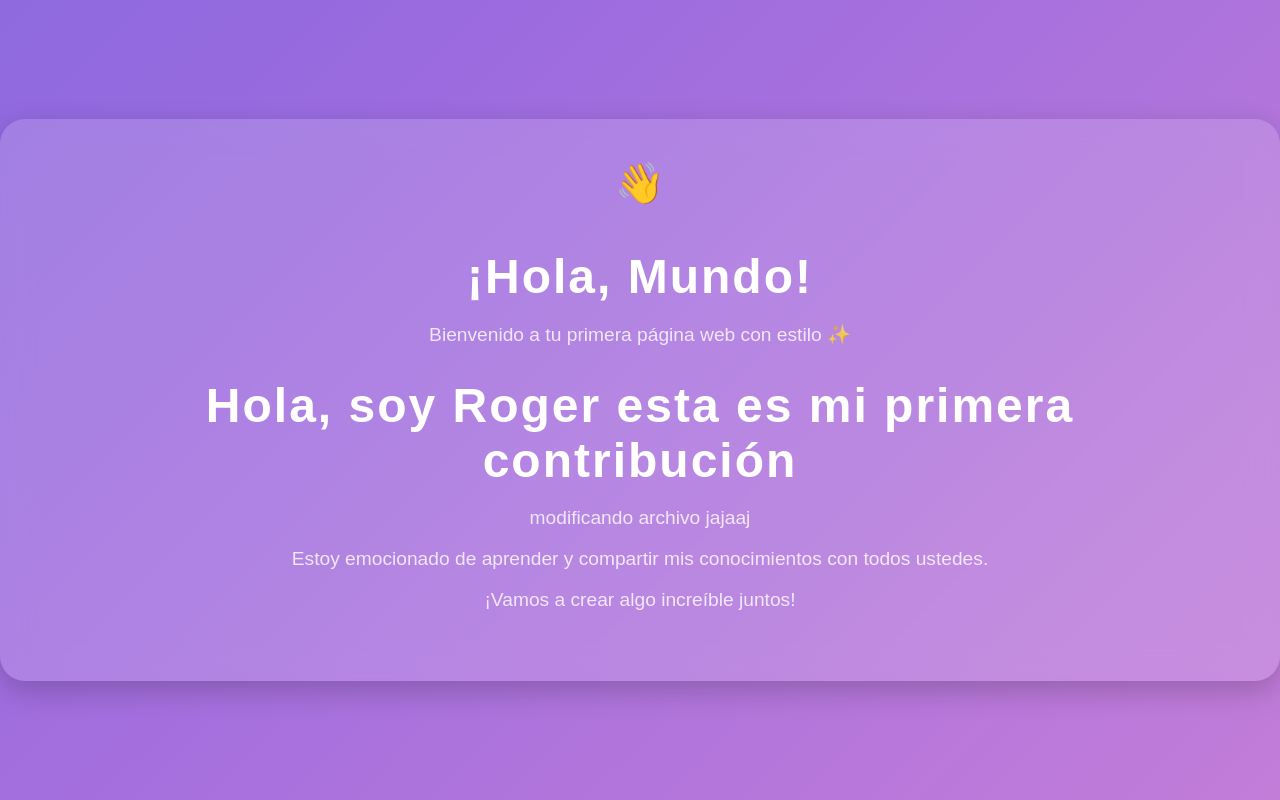
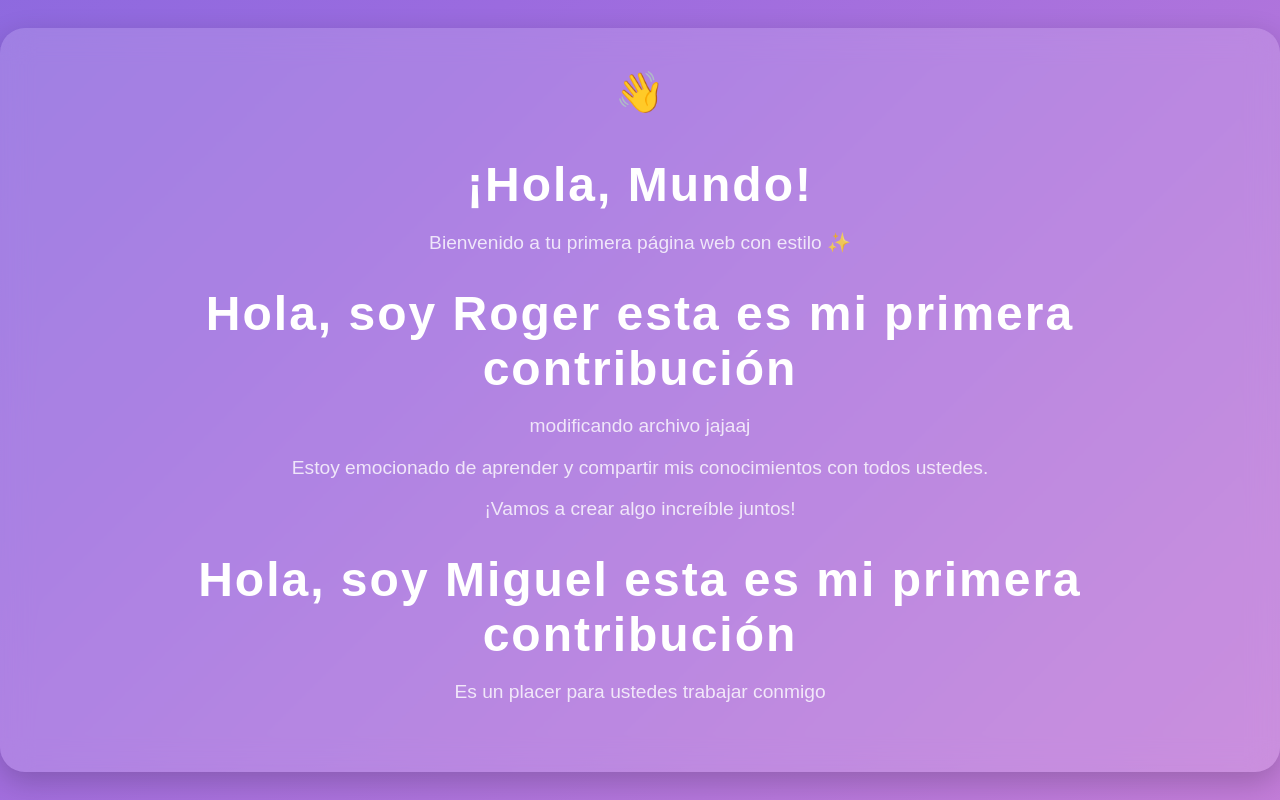
Before and after one commit to MLopezCamp/Hola-mundo, a plain HTML site: page index.html in a window 1280 px wide. Drawn offline with Linux system fonts and the light colour scheme.

Commit message:
Ajustando Con Primera Contribución

```diff
--- a/index.html
+++ b/index.html
@@ -73,6 +73,9 @@
     <p>modificando archivo jajaaj</p>
     <p>Estoy emocionado de aprender y compartir mis conocimientos con todos ustedes.</p>
     <p>¡Vamos a crear algo increíble juntos!</p>
+    <h1>Hola, soy Miguel esta es mi primera contribución</h1>
+    <p>Es un placer para ustedes trabajar conmigo</p>
+
   </div>
 </body>
 </html>
```
